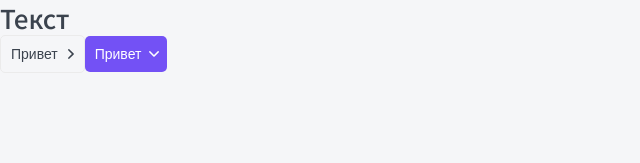
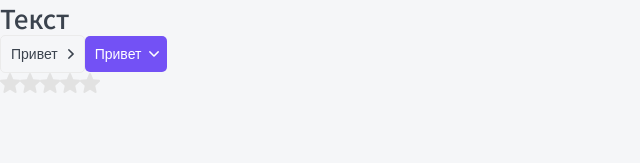
Before and after one commit to KuchkoNikita/top-next-app, a Next.js app: page / in a window 1280 px wide. Shown: the top 163 px of the page, without its empty margins (0-640 px from the left). Built offline with nearby package versions, Linux system fonts and the light colour scheme.

Commit message:
Add Reating compinent

```diff
--- /dev/null
+++ b/components/Rating/Rating.module.css
@@ -0,0 +1,31 @@
+.filled svg {
+	fill: var(--primary);
+}
+
+.star {
+	display: inline-block;
+}
+
+.star svg {
+	margin-right: 5px;
+}
+
+.editable {
+	cursor: pointer;
+}
+
+.ratingWrapper {
+	position: relative;
+}
+
+.errorMessage {
+	position: absolute;
+	bottom: -20px;
+	left: 0;
+
+	color: var(--red);
+}
+
+.error svg {
+	stroke: var(--red);
+}
--- /dev/null
+++ b/components/Rating/Rating.tsx
@@ -0,0 +1,64 @@
+import { useEffect, useState } from 'react';
+import cn from 'classnames';
+
+import { RatingProps } from './Rating.props';
+import StarIcon from "./star.svg";
+import styles from './Rating.module.css';
+
+export const Rating = ({ isEditable = false, rating, setRating, className, ...props }: RatingProps): JSX.Element => {
+	const [ratingArray, setRatingArray] = useState<JSX.Element[]>(new Array(5).fill(<></>))
+
+	useEffect(() => {
+		constructRating(rating);
+	}, [rating])
+
+	const changeDisplay = (i: number) => {
+		if (!isEditable) {
+			return;
+		}
+
+		constructRating(i)
+	}
+
+	const onClick = (i: number) => {
+		if (!isEditable || !setRating) {
+			return;
+		}
+
+		setRating(i);
+	};
+
+	const constructRating = (currentRating: number) => {
+		const updatedArray = ratingArray.map((r: JSX.Element, i: number) => (
+			<span
+				onMouseEnter={() => changeDisplay(i + 1)}
+				onMouseLeave={() => changeDisplay(rating)}
+				onClick={() => onClick(i + 1)}
+				tabIndex={isEditable ? 0 : -1}
+			>
+			<StarIcon
+				tabIndex={isEditable ? 0 : -1}
+				onKeyDown={(e: React.KeyboardEvent<SVGAElement>) => isEditable && handleSpace(i + 1, e)}
+			/>
+			</span>
+		));
+
+		setRatingArray(updatedArray);
+	};
+
+	const handleSpace = (i: number, e: React.KeyboardEvent<SVGAElement>) => {
+		if (e.code != "Space" || !setRating) {
+			return;
+		}
+
+		setRating(i);
+	}
+
+	return (
+		<div {...props}>
+			{ratingArray.map((r, i) => (
+				<span key={i}>{r}</span>
+			))}
+		</div>
+	);
+};
--- a/components/index.ts
+++ b/components/index.ts
@@ -2,3 +2,4 @@
 export * from "./Button/Button";
 export * from "./P/P";
 export * from "./Tag/Tag";
+export * from "./Rating/Rating";
--- a/pages/index.tsx
+++ b/pages/index.tsx
@@ -1,4 +1,4 @@
-import { Htag, Button } from "../components";
+import { Htag, Button, Rating } from "../components";
 
 const Home = () => {
   return (
@@ -6,6 +6,7 @@
       <Htag tag="h1">Текст</Htag>
       <Button appearance="ghost" arrow="right">Привет</Button>
       <Button appearance="primary" arrow="down">Привет</Button>
+      <Rating rating={4} />
     </div>
   )
 }
```
Also changed, not shown: components/Rating/Rating.props.ts (added, +7 -0 lines), components/Rating/star.svg (added).
